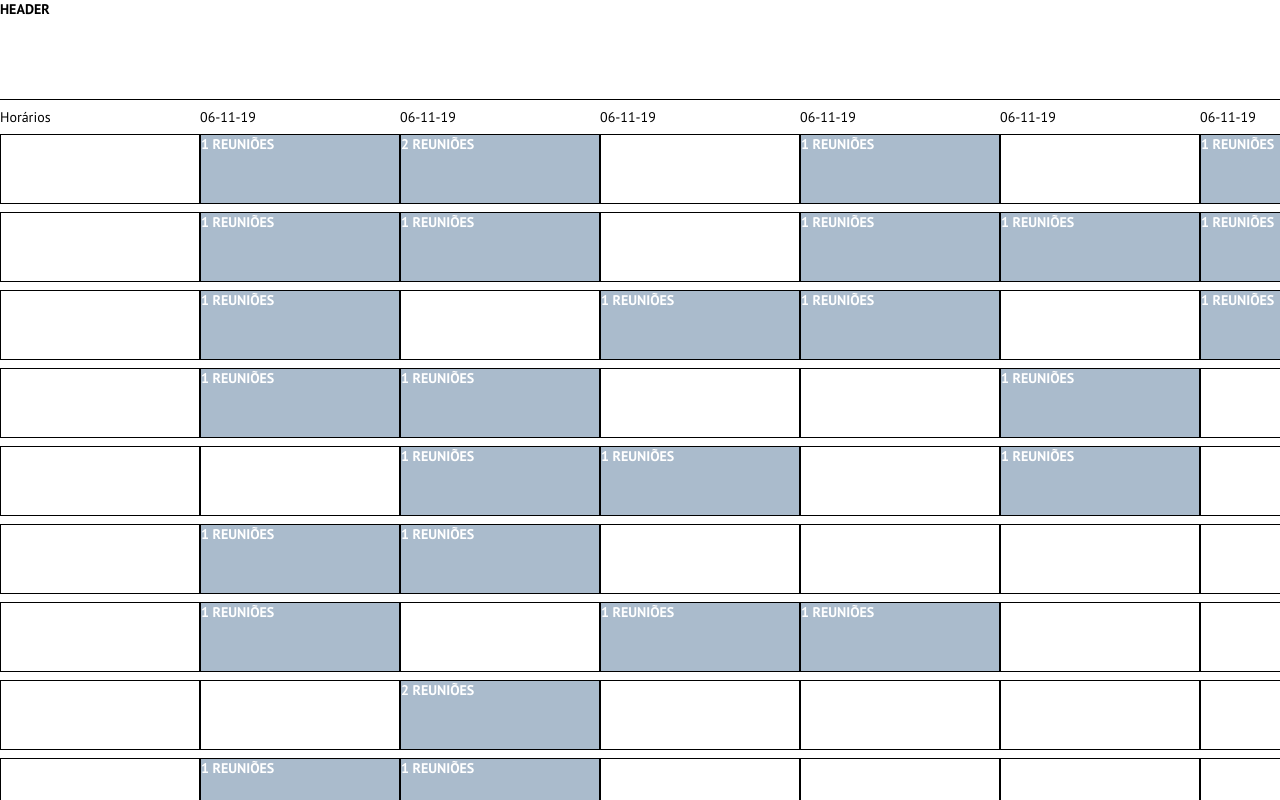
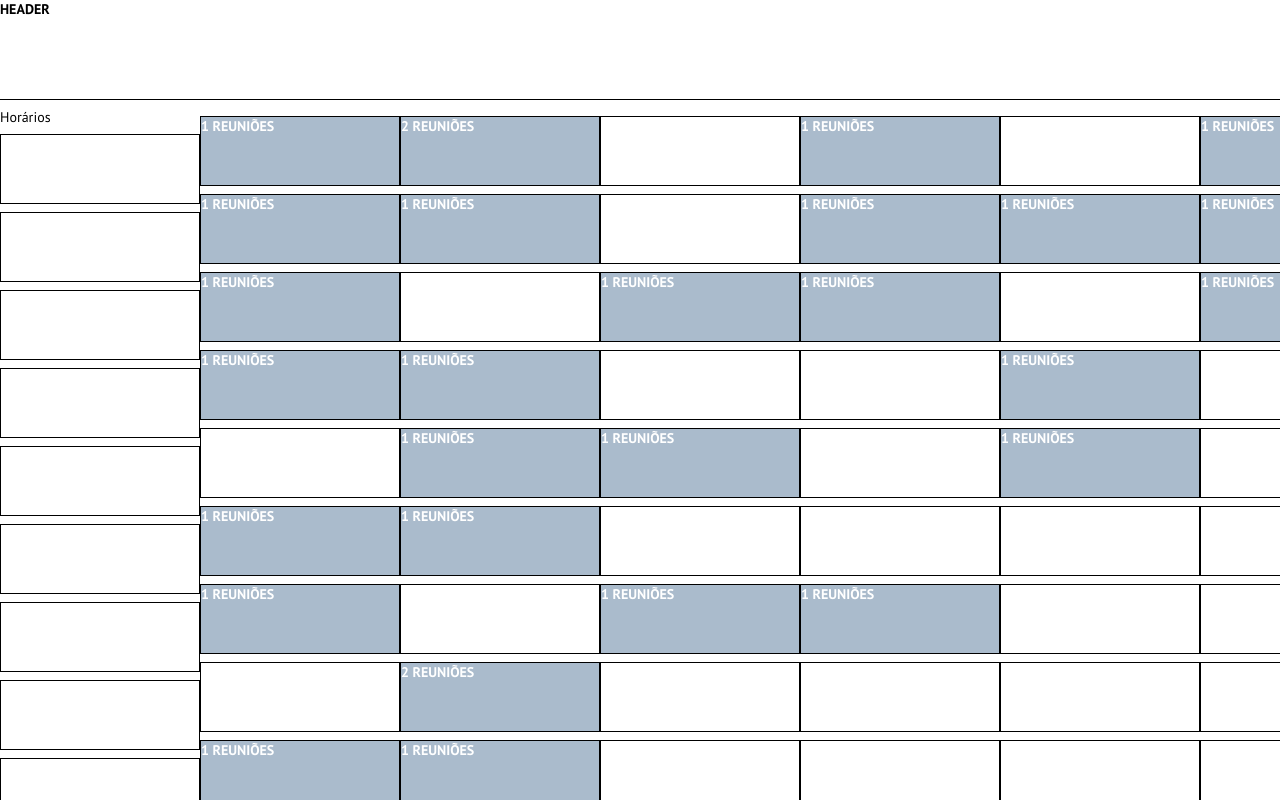
Before and after one commit to multisolution/multi, a Next.js app in the folder web/: page /meeting-rooms in a window 1280 px wide. Shown: the top 800 px of the page. Built offline with nearby package versions, Linux system fonts and the light colour scheme.

Commit message:
back to work - moving calendar to components

```diff
--- /dev/null
+++ b/web/components/calendar.tsx
@@ -0,0 +1,194 @@
+import { Column, Row } from "./grid";
+import { CalendarDayBlock } from "./calendar-day-block";
+import { Meeting } from "../lib/models";
+
+const Calendar = () => (
+  <div>
+    <Row>
+      {renderHours()}
+      {renderCalenddar()}
+    </Row>
+  </div>
+);
+
+function renderHours() {
+  return (
+    <Column>
+      <div>Horários</div>
+      {Array.from({ length: 24 }).map((_, index: number) => {
+        return <CalendarDayBlock key={index * Math.random() * 1000}>{index + ":00"}</CalendarDayBlock>;
+      })}
+    </Column>
+  );
+}
+
+function renderCalenddar() {
+  return calendarData.map((data: any, index: number) => (
+    <Column key={index * Math.random() * 1000}>
+      <div>{data.date.id}</div>
+      {baseCalendar(data.mettings)}
+    </Column>
+  ));
+}
+
+function baseCalendar(mettings: Meeting[]) {
+  return (
+    <Column>
+      {Array.from({ length: 24 }).map((_, index: number) => {
+        <div>{index}</div>;
+        const hasMeetings = mettings.filter(meeting => {
+          return Math.random() > 0.5; //index>= meeting.startsAt && index< meeting.endsAt
+        });
+
+        if (hasMeetings.length > 0) {
+          return (
+            <CalendarDayBlock
+              key={index * Math.random() * 1000}
+              bgColor="#aabbcc"
+            >{`${hasMeetings.length} reuniões`}</CalendarDayBlock>
+          );
+        }
+        return <CalendarDayBlock key={index * Math.random() * 1000}>disponível</CalendarDayBlock>;
+      })}
+    </Column>
+  );
+}
+
+const calendarData = [
+  {
+    date: "06-11-19",
+    mettings: [
+      {
+        id: "String",
+        startsAt: "Date",
+        endsAt: "Date",
+        room: {
+          id: "string",
+          roomNumber: "number",
+          description: "string",
+          color: "string"
+        }
+      }
+    ]
+  },
+  {
+    date: "06-11-19",
+    mettings: [
+      {
+        id: "String",
+        startsAt: "Date",
+        endsAt: "Date",
+        room: {
+          id: "string",
+          roomNumber: "number",
+          description: "string",
+          color: "string"
+        }
+      },
+      {
+        id: "String",
+        startsAt: "Date",
+        endsAt: "Date",
+        room: {
+          id: "string",
+          roomNumber: "number",
+          description: "string",
+          color: "string"
+        }
+      },
+      {
+        id: "String",
+        startsAt: "Date",
+        endsAt: "Date",
+        room: {
+          id: "string",
+          roomNumber: "number",
+          description: "string",
+          color: "string"
+        }
+      }
+    ]
+  },
+  {
+    date: "06-11-19",
+    mettings: [
+      {
+        id: "String",
+        startsAt: "Date",
+        endsAt: "Date",
+        room: {
+          id: "string",
+          roomNumber: "number",
+          description: "string",
+          color: "string"
+        }
+      }
+    ]
+  },
+  {
+    date: "06-11-19",
+    mettings: [
+      {
+        id: "String",
+        startsAt: "Date",
+        endsAt: "Date",
+        room: {
+          id: "string",
+          roomNumber: "number",
+          description: "string",
+          color: "string"
+        }
+      }
+    ]
+  },
+  {
+    date: "06-11-19",
+    mettings: [
+      {
+        id: "String",
+        startsAt: "Date",
+        endsAt: "Date",
+        room: {
+          id: "string",
+          roomNumber: "number",
+          description: "string",
+          color: "string"
+        }
+      }
+    ]
+  },
+  {
+    date: "06-11-19",
+    mettings: [
+      {
+        id: "String",
+        startsAt: "Date",
+        endsAt: "Date",
+        room: {
+          id: "string",
+          roomNumber: "number",
+          description: "string",
+          color: "string"
+        }
+      }
+    ]
+  },
+  {
+    date: "06-11-19",
+    mettings: [
+      {
+        id: "String",
+        startsAt: "Date",
+        endsAt: "Date",
+        room: {
+          id: "string",
+          roomNumber: "number",
+          description: "string",
+          color: "string"
+        }
+      }
+    ]
+  }
+];
+
+export default Calendar;
--- a/web/pages/index.tsx
+++ b/web/pages/index.tsx
@@ -1,7 +1,5 @@
 import { NextPage } from "next";
 import React from "react";
-import Link from "next/link";
-import Button from "../components/button";
 import { Container, Section } from "../components/global-style";
 import Layout from "../components/layout";
 
--- a/web/pages/meeting-rooms.tsx
+++ b/web/pages/meeting-rooms.tsx
@@ -9,6 +9,7 @@ import gql from "graphql-tag";
 import { MeetingRoom, Meeting } from "../lib/models";
 import { withApollo } from "../lib/apollo";
 import { array } from "prop-types";
+import Calendar from "../components/calendar";
 import { CalendarDayBlock } from "../components/calendar-day-block";
 
 const MeetingRooms: NextPage = () => {
@@ -31,63 +32,28 @@ const MeetingRooms: NextPage = () => {
         <Section>
           <Container>
             <Column>
-              <Row>{renderTable()}</Row>
+              <Row>{renderRooms()}</Row>
 
-              <Row>
-                {renderHours()}
-                {renderCalenddar()}
-              </Row>
+              <Calendar></Calendar>
             </Column>
           </Container>
         </Section>
       </Layout>
     </>
   );
-  function renderHours() {
-    return (
-      <Column>
-        <div>Horários</div>
-        {Array.from({ length: 24 }).map((_, index: number) => {
-          return <CalendarDayBlock>{index + ':00'}</CalendarDayBlock>
-        })}
-      </Column>
-    );
-  }
 
-  function renderCalenddar() {
-    return calendarData.map((data: any, index: number) => (
-      <Column>
-        <div>{data.date}</div>
-        {baseCalendar(data.mettings)}
-      </Column>
-    ));
-  }
-
-  function baseCalendar(mettings: Meeting[]) {
-    return (
-      <Column>
-        {Array.from({ length: 24 }).map((_, index: number) => {
-          <div>{index}</div>;
-          const hasMeetings = mettings.filter(meeting => {
-            return Math.random() > 0.5; //index>= meeting.startsAt && index< meeting.endsAt
-          });
-
-          if (hasMeetings.length > 0) {
-            return <CalendarDayBlock bgColor='#aabbcc'>{`${hasMeetings.length} reuniões`}</CalendarDayBlock>;
-          }
-          return <CalendarDayBlock>disponível</CalendarDayBlock>;
-        })}
-      </Column>
-    );
-  }
-
-  function renderTable() {
+  function renderRooms() {
     if (getRooms.data) {
       return getRooms.data.meetingRooms.map((room: MeetingRoom, index: number) => (
         <Room id={room.id} onClick={meetingRoomClickHandler} bgColor={room.color} key={room.id}>
           <div>
             <b>{room.id} </b>
             <b>{room.description}</b>
+          </div>
+
+          <div>
+            <b>{room.id}</b>
+            <input type="checkbox" />;
           </div>
         </Room>
       ));
@@ -99,152 +65,4 @@ const MeetingRooms: NextPage = () => {
   }
 };
 
-const calendarData = [
-  {
-    date: "06-11-19",
-    mettings: [
-      {
-        id: "String",
-        startsAt: "Date",
-        endsAt: "Date",
-        room: {
-          id: "string",
-          roomNumber: "number",
-          description: "string",
-          color: "string"
-        }
-      }
-    ]
-  },
-  {
-    date: "06-11-19",
-    mettings: [
-      {
-        id: "String",
-        startsAt: "Date",
-        endsAt: "Date",
-        room: {
-          id: "string",
-          roomNumber: "number",
-          description: "string",
-          color: "string"
-        }
-      },
-      {
-        id: "String",
-        startsAt: "Date",
-        endsAt: "Date",
-        room: {
-          id: "string",
-          roomNumber: "number",
-          description: "string",
-          color: "string"
-        }
-      },
-      {
-        id: "String",
-        startsAt: "Date",
-        endsAt: "Date",
-        room: {
-          id: "string",
-          roomNumber: "number",
-          description: "string",
-          color: "string"
-        }
-      }
-    ]
-  },
-  {
-    date: "06-11-19",
-    mettings: [
-      {
-        id: "String",
-        startsAt: "Date",
-        endsAt: "Date",
-        room: {
-          id: "string",
-          roomNumber: "number",
-          description: "string",
-          color: "string"
-        }
-      }
-    ]
-  },
-  {
-    date: "06-11-19",
-    mettings: [
-      {
-        id: "String",
-        startsAt: "Date",
-        endsAt: "Date",
-        room: {
-          id: "string",
-          roomNumber: "number",
-          description: "string",
-          color: "string"
-        }
-      }
-    ]
-  },
-  {
-    date: "06-11-19",
-    mettings: [
-      {
-        id: "String",
-        startsAt: "Date",
-        endsAt: "Date",
-        room: {
-          id: "string",
-          roomNumber: "number",
-          description: "string",
-          color: "string"
-        }
-      }
-    ]
-  },
-  {
-    date: "06-11-19",
-    mettings: [
-      {
-        id: "String",
-        startsAt: "Date",
-        endsAt: "Date",
-        room: {
-          id: "string",
-          roomNumber: "number",
-          description: "string",
-          color: "string"
-        }
-      }
-    ]
-  },
-  {
-    date: "06-11-19",
-    mettings: [
-      {
-        id: "String",
-        startsAt: "Date",
-        endsAt: "Date",
-        room: {
-          id: "string",
-          roomNumber: "number",
-          description: "string",
-          color: "string"
-        }
-      }
-    ]
-  }
-];
-
-// document.addEventListener("DOMContentLoaded", function() {
-//   var calendarEl = document.getElementById("calendar");
-//   if (calendarEl) {
-//     var calendar = new Calendar(calendarEl, {
-//       plugins: [dayGridPlugin]
-//     });
-
-//     calendar.render();
-//   }
-// });
-
 export default withApollo(MeetingRooms);
```
